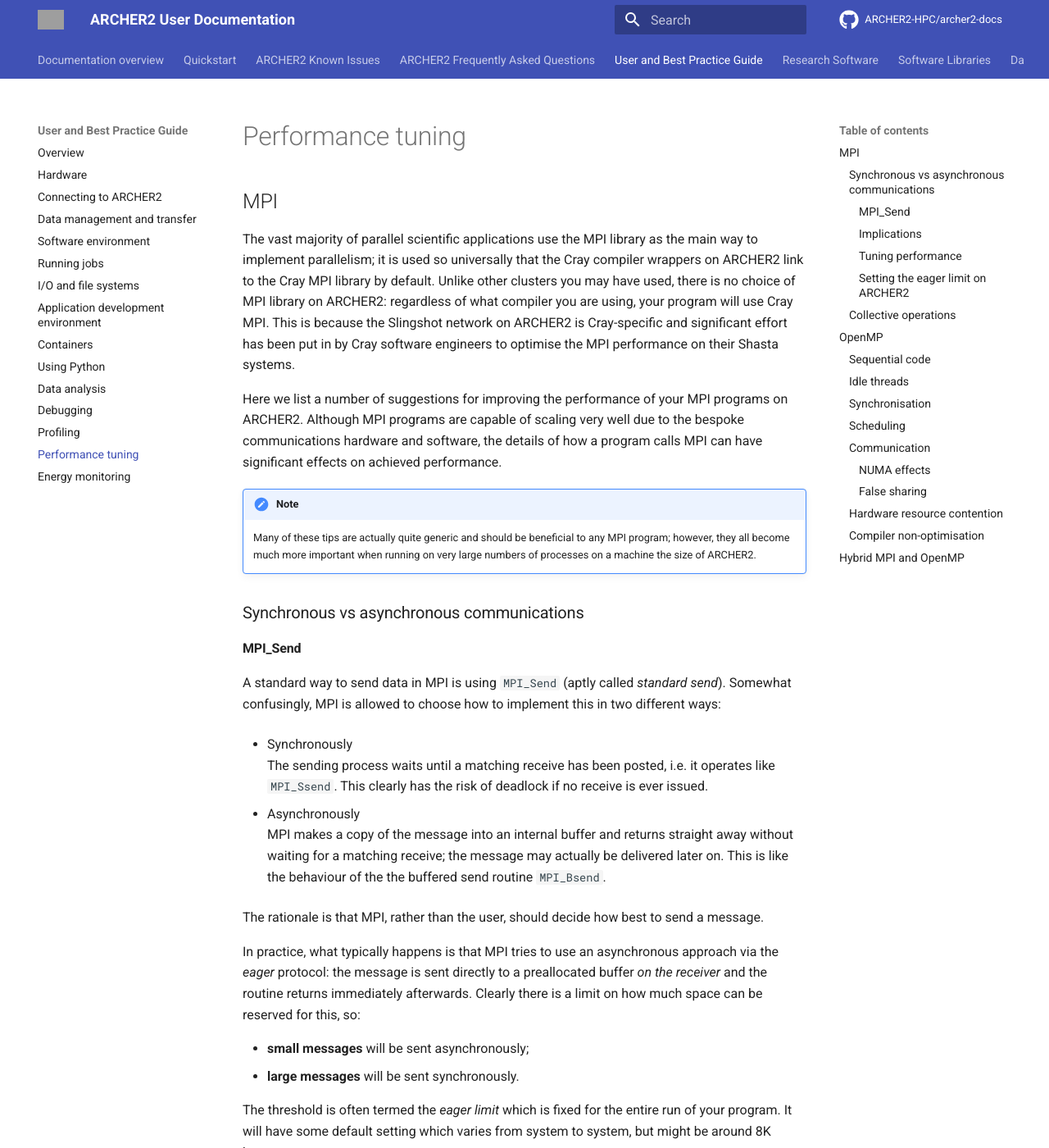
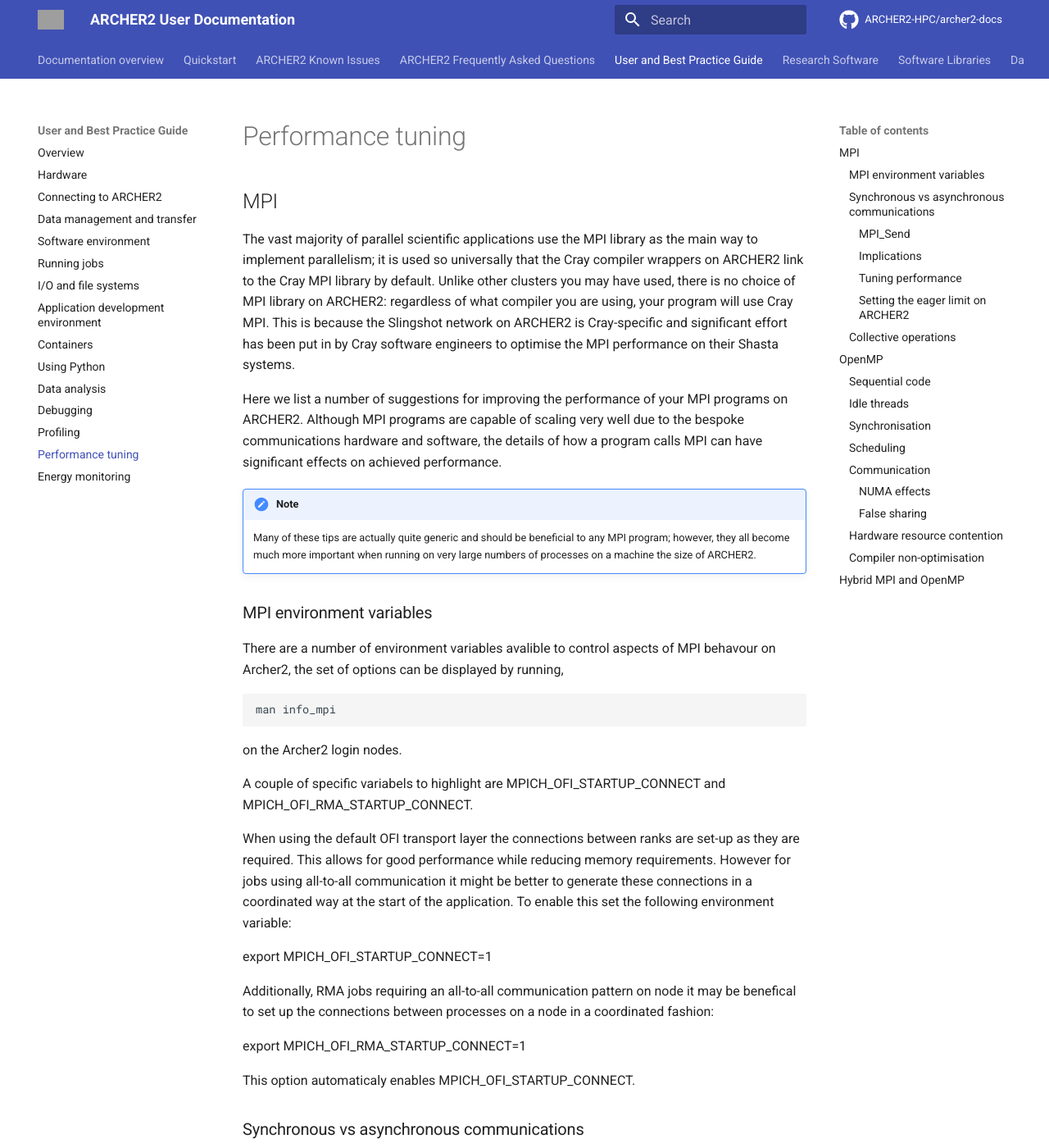
Before and after one commit to ARCHER2-HPC/archer2-docs, an MkDocs documentation site: the page built from docs/user-guide/tuning.md, in a window 1280 px wide and 1400 px high. Shown: the whole window at 82% size. Built offline with MkDocs 1.6.1 and Material for MkDocs 9.7.7, drawn with Linux system fonts in a browser that asks for light colours; comment, search, counter and statistics services are not loaded; grey boxes are pictures that could not be loaded.

Commit message:
added mpi envionment section

````diff
--- a/docs/user-guide/tuning.md
+++ b/docs/user-guide/tuning.md
@@ -23,6 +23,31 @@
     to any MPI program; however, they all become much more important when
     running on very large numbers of processes on a machine the size of
     ARCHER2.
+
+### MPI environment variables
+
+There are a number of environment variables avalible to control aspects of MPI behavour on Archer2,
+the set of options can be displayed by running,
+
+```
+
+man info_mpi
+
+```
+on the Archer2 login nodes.
+
+
+A couple of specific variabels to highlight are MPICH_OFI_STARTUP_CONNECT and MPICH_OFI_RMA_STARTUP_CONNECT.
+
+When using the default OFI transport layer the connections between ranks are set-up as they are required. This allows for good performance while reducing memory requirements. However for jobs using all-to-all communication it might be better to generate these connections in a coordinated way at the start of the application. To enable this set the following environment variable:
+
+  export MPICH_OFI_STARTUP_CONNECT=1
+
+Additionally, RMA jobs requiring an all-to-all communication pattern on node it may be benefical to set up the connections between processes on a node in a coordinated fashion:
+
+  export MPICH_OFI_RMA_STARTUP_CONNECT=1
+
+This option automaticaly enables MPICH_OFI_STARTUP_CONNECT.
 
 ### Synchronous vs asynchronous communications
 
````
